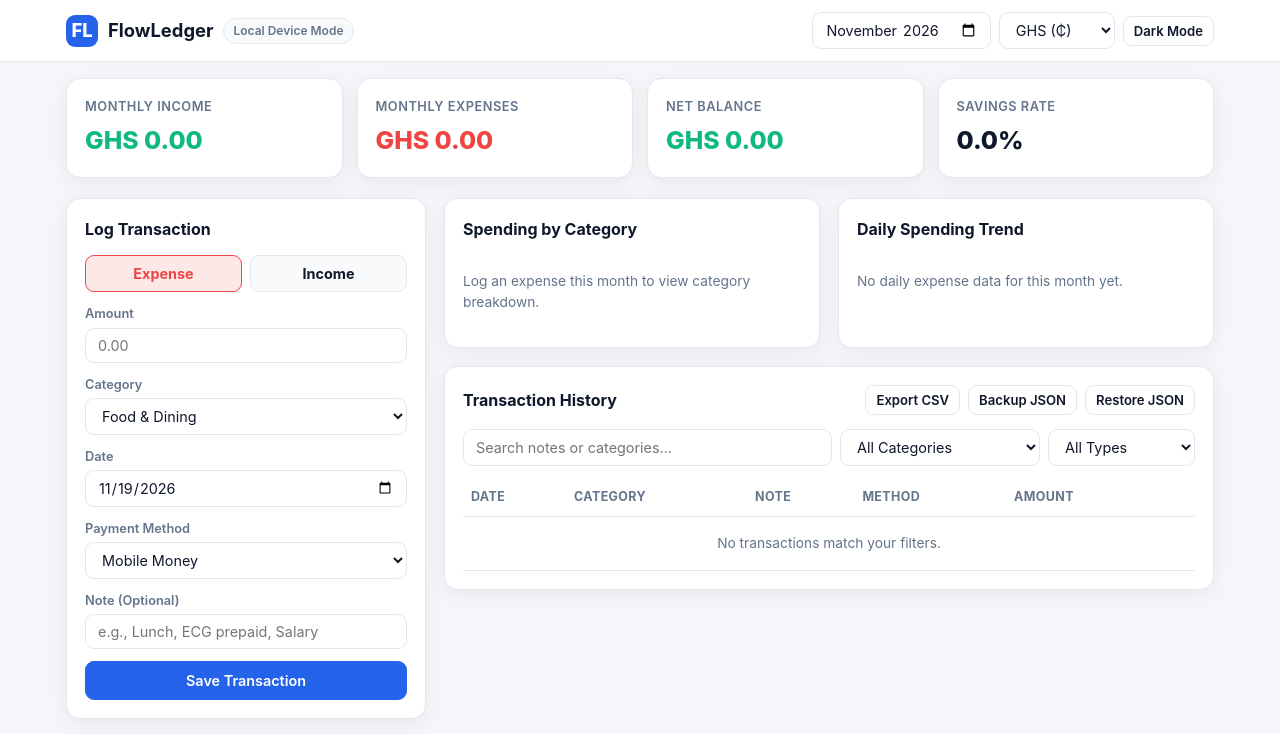
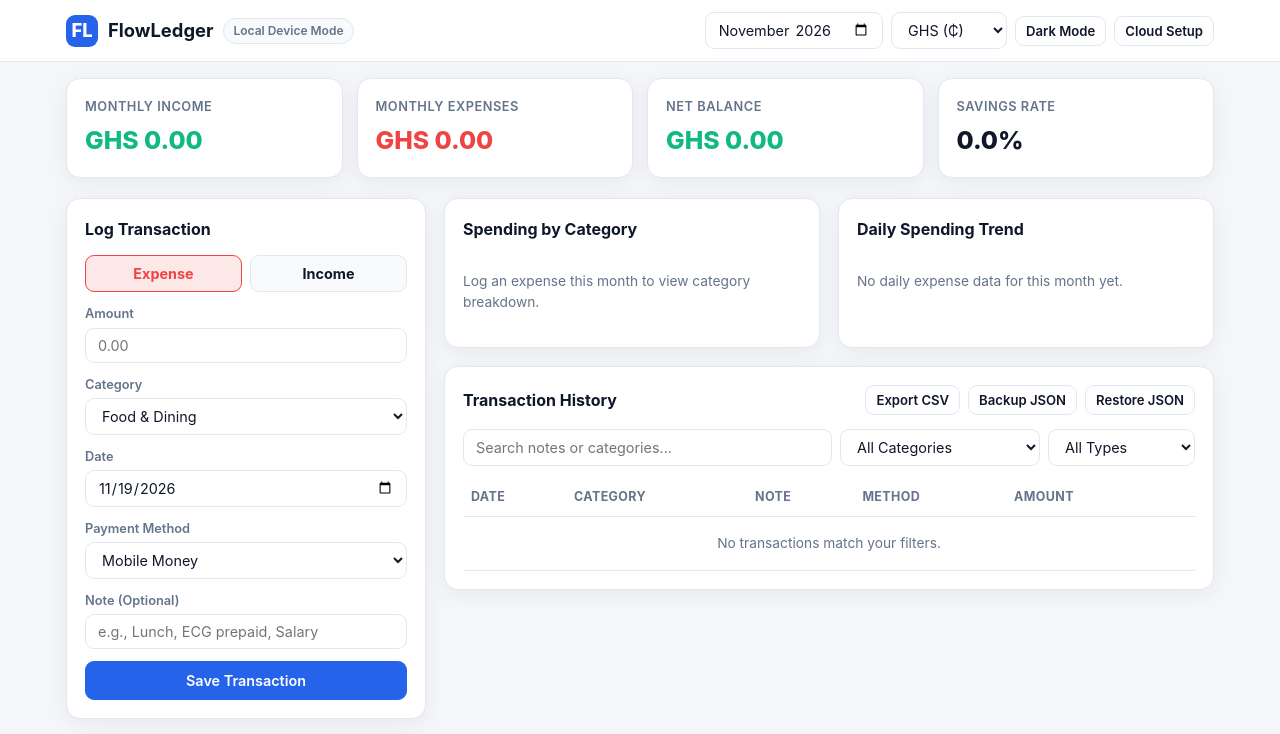
Before and after one commit to Ktuffuor/Flow-Ledger, a plain HTML site: page index.html in a window 1280 px wide. Shown: the top 734 px of the page. Drawn offline with Linux system fonts and the light colour scheme; no server answers.

Commit message:
add the cloud setup button back

```diff
--- a/index.html
+++ b/index.html
@@ -25,6 +25,7 @@
           <option value="KES">KES (KSh)</option>
         </select>
         <button id="themeToggle" class="btn-sm" title="Toggle Theme">Dark Mode</button>
+        <button id="openSetupBtn" class="btn-sm">Cloud Setup</button>
         <button id="authBtn" class="btn-primary btn-sm hidden">Sign In</button>
       </div>
     </div>
```
